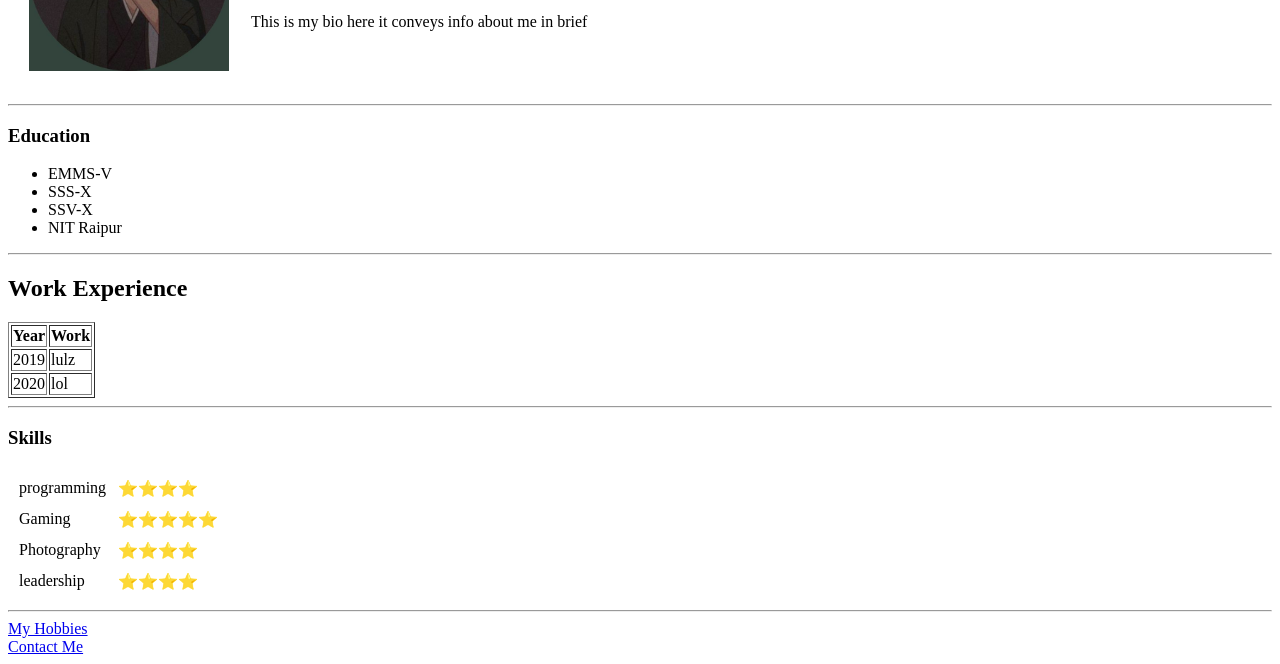
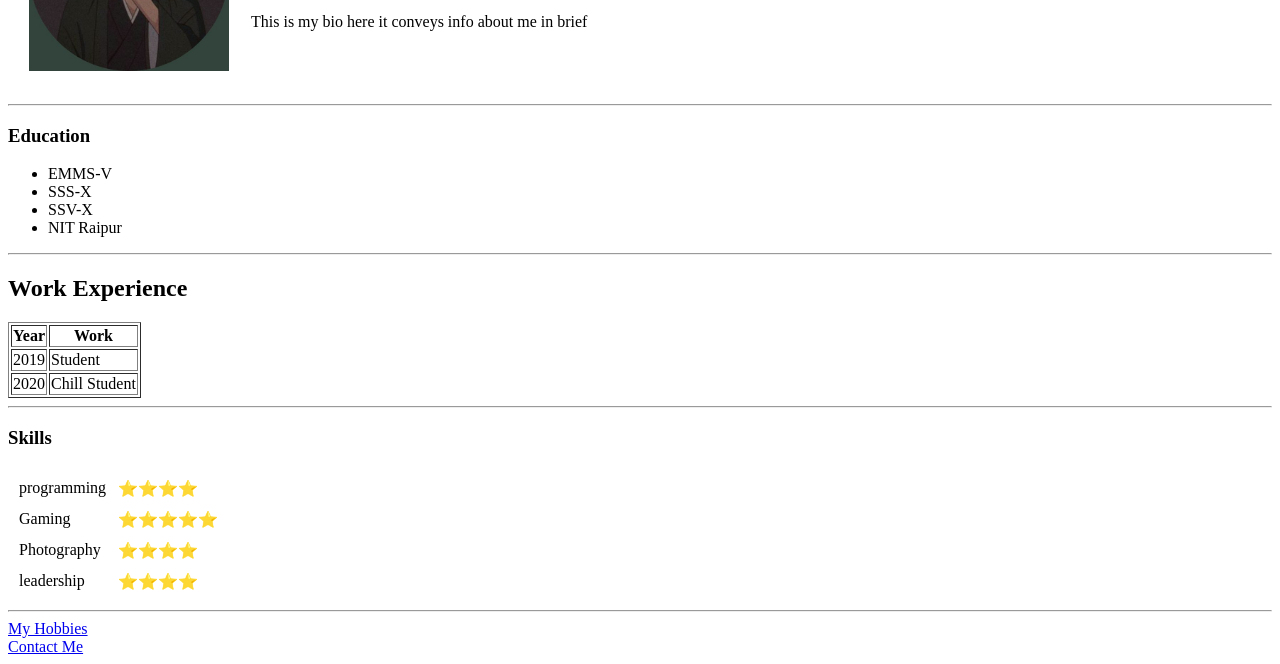
Before and after one commit to shivealt/cv, a plain HTML site: page index.html in a window 1280 px wide. Shown: the part 158-822 px from the top of the page. Drawn offline with Linux system fonts and the light colour scheme.

Commit message:
Updated Work Field

```diff
--- a/index.html
+++ b/index.html
@@ -39,11 +39,11 @@
       <tbody>
         <tr>
           <td>2019</td>
-          <td>lulz</td>
+          <td>Student</td>
         </tr>
         <tr>
           <td>2020</td>
-          <td>lol</td>
+          <td>Chill Student</td>
         </tr>
       </tbody>
       <tfoot></tfoot>
```
